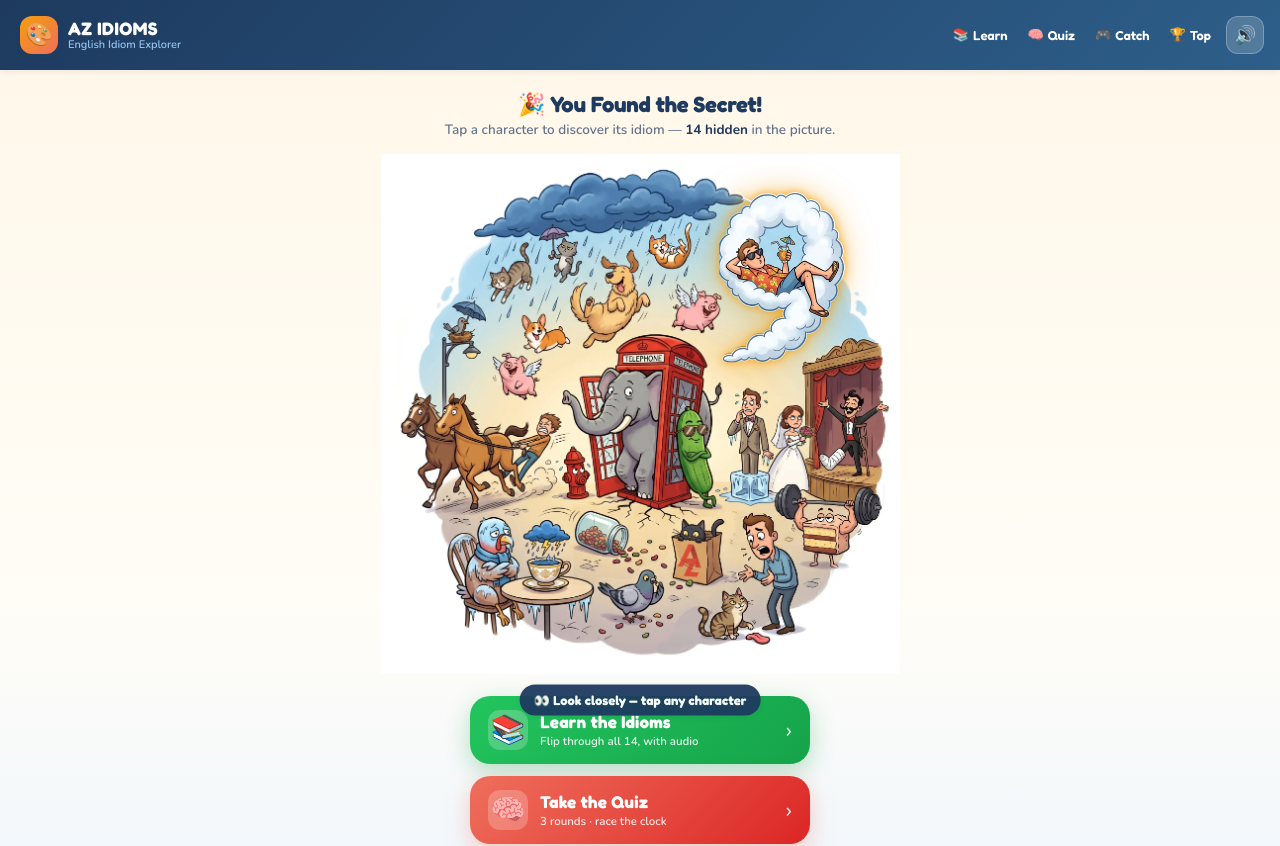
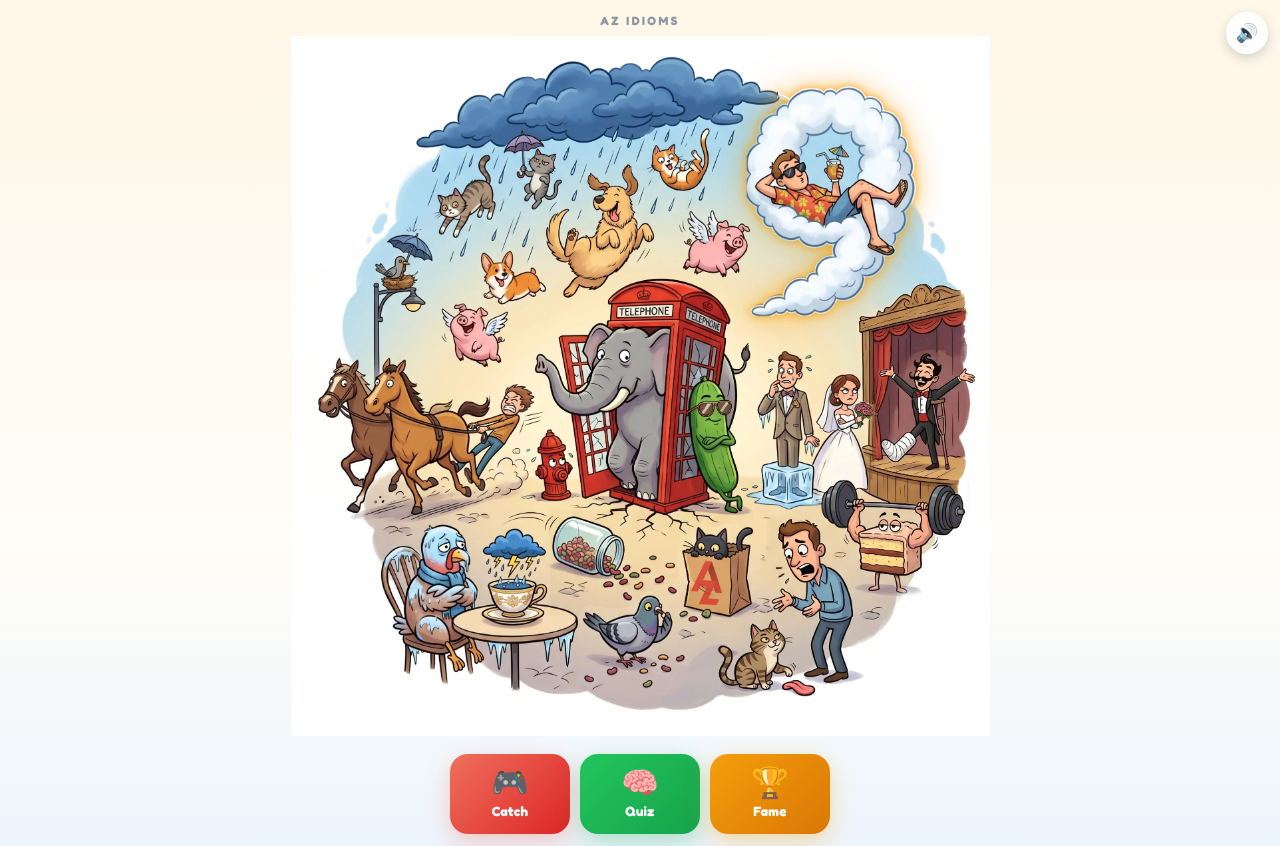
Before and after one commit to adamdmowski/az-idioms, a React (Vite) app: page / in a window 1280 px wide. Shown: the top 846 px of the page. Built offline with nearby package versions, Linux system fonts and the light colour scheme.

Commit message:
UI cleanup: remove nav clutter, illustration-first landing, compact icon buttons

```diff
--- a/src/App.jsx
+++ b/src/App.jsx
@@ -239,125 +239,15 @@ function formatTime(ms) {
 
 // ─── Sub-components ──────────────────────────
 
-function Header({ page, onNav, muted, onToggleMute }) {
-  return (
-    <header style={{
-      background: "linear-gradient(135deg, var(--color-ink) 0%, var(--color-ink-soft) 100%)",
-      padding: "12px 16px",
-      display: "flex",
-      alignItems: "center",
-      justifyContent: "space-between",
-      gap: 8,
-      position: "sticky",
-      top: 0,
-      zIndex: 50,
-      boxShadow: "var(--shadow-sm)",
-    }}>
-      <button
-        onClick={() => onNav("landing")}
-        aria-label="Back to home"
-        style={{
-          background: "transparent", border: "none", cursor: "pointer",
-          display: "flex", alignItems: "center", gap: 10, padding: 4,
-        }}
-      >
-        <span
-          aria-hidden="true"
-          style={{
-            display: "inline-flex", alignItems: "center", justifyContent: "center",
-            width: 38, height: 38, borderRadius: 12,
-            background: "linear-gradient(135deg, var(--color-sun), var(--color-coral))",
-            fontSize: 22, lineHeight: 1, boxShadow: "var(--shadow-sm)",
-          }}
-        >🎨</span>
-        <span style={{ textAlign: "left", lineHeight: 1.1 }}>
-          <span style={{
-            display: "block", color: "#fff", fontFamily: "var(--font-display)",
-            fontWeight: 700, fontSize: 18, letterSpacing: "0.5px",
-          }}>AZ IDIOMS</span>
-          <span className="az-nav-logo-sub" style={{ display: "block", color: "var(--color-ink-line)", fontSize: 11, fontWeight: 600 }}>
-            English Idiom Explorer
-          </span>
-        </span>
-      </button>
-
-      <nav style={{
-        display: "flex",
-        alignItems: "center",
-        flexWrap: "wrap",
-        justifyContent: "flex-end",
-        gap: 2,
-      }}>
-        {[
-          { p: "learn", label: "Learn", icon: "📚" },
-          { p: "quiz-name", label: "Quiz", icon: "🧠" },
-          { p: "catch", label: "Catch", icon: "🎮" },
-          { p: "leaderboard", label: "Top", icon: "🏆" },
-        ].map(({ p, label, icon }) => {
-          const isActive = page === p || (p === "quiz-name" && page.startsWith("quiz"));
-          return (
-            <button
-              key={p}
-              onClick={() => onNav(p)}
-              className="az-tap"
-              aria-current={isActive ? "page" : undefined}
-              aria-label={label}
-              style={{
-                background: isActive ? "rgba(255,255,255,0.18)" : "transparent",
-                border: "none",
-                color: "#fff",
-                padding: "8px 9px",
-                borderRadius: 12,
-                cursor: "pointer",
-                fontSize: 13,
-                fontWeight: isActive ? 700 : 600,
-                display: "inline-flex", alignItems: "center", gap: 4,
-              }}
-            >
-              <span aria-hidden="true">{icon}</span>
-              <span className="az-nav-label" style={{ fontFamily: "var(--font-display)" }}>{label}</span>
-            </button>
-          );
-        })}
-        <button
-          onClick={onToggleMute}
-          aria-label={muted ? "Unmute sound" : "Mute sound"}
-          aria-pressed={muted}
-          title={muted ? "Sound off — tap to enable" : "Sound on — tap to mute"}
-          className="az-tap"
-          style={{
-            marginLeft: 4,
-            background: muted ? "rgba(239, 111, 92, 0.25)" : "rgba(255,255,255,0.18)",
-            border: muted ? "1px solid rgba(239, 111, 92, 0.6)" : "1px solid rgba(255,255,255,0.25)",
-            color: "#fff", cursor: "pointer",
-            width: 38, height: 38, borderRadius: 12,
-            display: "inline-flex", alignItems: "center", justifyContent: "center",
-            fontSize: 18,
-          }}
-        >
-          <span aria-hidden="true">{muted ? "🔇" : "🔊"}</span>
-        </button>
-      </nav>
-    </header>
-  );
-}
-
 function Landing({ onNav, onZone, cutouts, isModalOpen }) {
-  const buttons = [
-    { p: "learn",        icon: "📚", label: "Learn the Idioms", sub: "Flip through all 14, with audio",
+  const iconButtons = [
+    { p: "catch",       icon: "🎮", label: "Catch",
+      gradient: "linear-gradient(135deg, #EF6F5C, #DC2626)", shadow: "var(--shadow-glow-coral)" },
+    { p: "quiz-name",   icon: "🧠", label: "Quiz",
       gradient: "linear-gradient(135deg, #22C55E, #16A34A)", shadow: "var(--shadow-glow-leaf)" },
-    { p: "quiz-name",    icon: "🧠", label: "Take the Quiz",    sub: "3 rounds · race the clock",
-      gradient: "linear-gradient(135deg, #EF6F5C, #DC2626)", shadow: "var(--shadow-glow-coral)" },
-    { p: "leaderboard",  icon: "🏆", label: "Wall of Fame",     sub: "See the top idiom masters",
+    { p: "leaderboard", icon: "🏆", label: "Fame",
       gradient: "linear-gradient(135deg, #F59E0B, #D97706)", shadow: "var(--shadow-glow-sun)" },
   ];
-
-  // Title shrinks from celebratory to compact after the entrance
-  const [titleBig, setTitleBig] = useState(true);
-  useEffect(() => {
-    const t = setTimeout(() => setTitleBig(false), 2200);
-    return () => clearTimeout(t);
-  }, []);
 
   // Debug calibration mode — append ?debug=zones to URL
   const debug = typeof window !== "undefined"
@@ -426,58 +316,37 @@ function Landing({ onNav, onZone, cutouts, isModalOpen }) {
   // Dim base illustration whenever an explicit interaction is happening.
   const dimBase = hoveredId != null || tappedId != null;
 
-  const activeIdiom = (() => {
-    const id = tappedId ?? hoveredId;
-    if (id == null) return null;
-    return cutouts.find((c) => c.id === id)?.idiom ?? null;
-  })();
-
   return (
     <main
       className="az-fade-in"
       style={{
         textAlign: "center",
-        padding: "20px 14px 40px",
-        maxWidth: 560,
+        padding: "12px 10px 28px",
+        maxWidth: 760,
         margin: "0 auto",
       }}
     >
-      <h1
-        style={{
+      {/* Tiny wordmark — branding without dominance */}
+      <div style={{
         fontFamily: "var(--font-display)",
-          fontSize: titleBig ? "clamp(28px, 8vw, 40px)" : "clamp(18px, 4.6vw, 22px)",
+        fontSize: 12,
         fontWeight: 700,
         color: "var(--color-ink)",
-          margin: titleBig ? "6px 0 8px" : "2px 0 4px",
-          transition: "font-size 700ms var(--ease-spring), margin 700ms var(--ease-out)",
-          lineHeight: 1.1,
-        }}
-      >
-        <span className="az-pop-in" style={{ display: "inline-block" }}>
-          🎉 You Found the Secret!
-        </span>
-      </h1>
-      <p
-        style={{
-          color: "var(--color-muted)",
-          fontSize: 13.5,
-          maxWidth: 420,
-          margin: "0 auto 14px",
-          lineHeight: 1.5,
-          fontWeight: 600,
-        }}
-      >
-        Tap a character to discover its idiom — <strong style={{ color: "var(--color-ink)" }}>14 hidden</strong> in the picture.
-      </p>
+        letterSpacing: "2.5px",
+        opacity: 0.5,
+        marginBottom: 6,
+      }}>
+        AZ IDIOMS
+      </div>
 
       {/* The interactive illustration ─────────────────────────────────── */}
       <div
         style={{
           position: "relative",
           width: "100%",
-          maxWidth: "min(94vw, 520px)",
+          maxWidth: "min(95vw, 700px)",
           aspectRatio: "1 / 1",
-          margin: "0 auto 22px",
+          margin: "0 auto",
           touchAction: "manipulation",
         }}
       >
@@ -577,87 +446,56 @@ function Landing({ onNav, onZone, cutouts, isModalOpen }) {
           );
         })}
 
-        {/* Hint bubble — shows idiom name when active, prompt otherwise */}
-        {!debug && cutouts.length > 0 && (
-          <div
-            aria-hidden="true"
-            style={{
-              position: "absolute",
-              left: "50%",
-              bottom: -10,
-              transform: "translate(-50%, 100%)",
-              background: activeIdiom ? "var(--color-sun-deep)" : "var(--color-ink)",
-              color: "#fff",
-              fontFamily: "var(--font-display)",
-              fontSize: 13,
-              fontWeight: 700,
-              padding: "6px 14px",
-              borderRadius: 999,
-              boxShadow: "var(--shadow-sm)",
-              whiteSpace: "nowrap",
-              opacity: 0.95,
-              pointerEvents: "none",
-              maxWidth: "92%",
-              overflow: "hidden",
-              textOverflow: "ellipsis",
-              transition: "background 180ms var(--ease-out)",
-            }}
-          >
-            {activeIdiom ? `${activeIdiom} →` : "👀 Look closely — tap any character"}
-          </div>
-        )}
       </div>
 
       {debug && (
-        <p style={{ fontSize: 11, color: "var(--color-muted)", margin: "0 auto 14px", maxWidth: 420 }}>
+        <p style={{ fontSize: 11, color: "var(--color-muted)", margin: "10px auto 0", maxWidth: 420 }}>
           🛠️ Debug mode. Edit <code>public/cutouts/manifest.json</code> and reload. Remove <code>?debug=zones</code> to exit.
         </p>
       )}
 
-      {/* CTA buttons ───────────────────────────────────────────────── */}
-      <div style={{ display: "flex", flexDirection: "column", gap: 12, maxWidth: 340, margin: "0 auto" }}>
-        {buttons.map(({ p, icon, label, sub, gradient, shadow }) => (
+      {/* Compact icon buttons — app-icon style */}
+      <div style={{
+        display: "grid",
+        gridTemplateColumns: "repeat(3, 1fr)",
+        gap: 10,
+        maxWidth: 380,
+        margin: "18px auto 0",
+      }}>
+        {iconButtons.map(({ p, icon, label, gradient, shadow }) => (
           <button
             key={p}
             onClick={() => onNav(p)}
             className="az-tap"
+            aria-label={label}
             style={{
               background: gradient,
               color: "#fff",
               border: "none",
-              padding: "14px 18px",
-              borderRadius: "var(--r-lg)",
+              borderRadius: 18,
+              padding: "10px 6px",
               cursor: "pointer",
               boxShadow: shadow,
-              display: "flex", alignItems: "center", gap: 12,
-              textAlign: "left",
-              minHeight: 62,
+              display: "flex",
+              flexDirection: "column",
+              alignItems: "center",
+              justifyContent: "center",
+              gap: 4,
+              minHeight: 80,
             }}
           >
-            <span aria-hidden="true" style={{
-              fontSize: 28, width: 40, height: 40, flexShrink: 0,
-              display: "inline-flex", alignItems: "center", justifyContent: "center",
-              background: "rgba(255,255,255,0.22)",
-              borderRadius: 12,
-            }}>{icon}</span>
-            <span style={{ flex: 1, lineHeight: 1.2 }}>
+            <span aria-hidden="true" style={{ fontSize: 30, lineHeight: 1 }}>{icon}</span>
             <span style={{
-                display: "block",
               fontFamily: "var(--font-display)",
-                fontSize: 17, fontWeight: 700, letterSpacing: "0.2px",
+              fontSize: 13.5,
+              fontWeight: 700,
+              letterSpacing: "0.2px",
             }}>{label}</span>
-              <span style={{
-                display: "block",
-                fontSize: 11.5, fontWeight: 600,
-                opacity: 0.88, marginTop: 2,
-              }}>{sub}</span>
-            </span>
-            <span aria-hidden="true" style={{ fontSize: 20, opacity: 0.9 }}>›</span>
           </button>
         ))}
       </div>
 
-      <p style={{ color: "var(--color-muted)", fontSize: 12, marginTop: 28, fontWeight: 600 }}>
+      <p style={{ color: "var(--color-muted)", fontSize: 11.5, marginTop: 22, fontWeight: 600 }}>
         AZ English School · Świdnik
       </p>
     </main>
@@ -1834,7 +1672,66 @@ export default function App() {
       minHeight: "100dvh",
       background: "linear-gradient(180deg, var(--color-cream) 0%, var(--color-paper) 60%, #EAF4FF 100%)",
     }}>
-      <Header page={page} onNav={handleNav} muted={muted} onToggleMute={toggleMute} />
+      {/* Floating mute toggle — always accessible, hidden by Catch's playing-phase
+          overlay (z-index 60) and the LearningWindow modal (z-index 100). */}
+      <button
+        onClick={toggleMute}
+        aria-label={muted ? "Unmute sound" : "Mute sound"}
+        aria-pressed={muted}
+        title={muted ? "Sound off — tap to enable" : "Sound on — tap to mute"}
+        className="az-tap"
+        style={{
+          position: "fixed",
+          top: "max(12px, env(safe-area-inset-top))",
+          right: "max(12px, env(safe-area-inset-right))",
+          width: 42, height: 42,
+          borderRadius: "50%",
+          background: muted ? "rgba(239, 111, 92, 0.95)" : "rgba(255, 255, 255, 0.85)",
+          backdropFilter: "blur(8px)",
+          WebkitBackdropFilter: "blur(8px)",
+          border: muted ? "1px solid rgba(239, 111, 92, 0.7)" : "1px solid rgba(255, 255, 255, 0.7)",
+          color: muted ? "#fff" : "var(--color-ink)",
+          fontSize: 18,
+          cursor: "pointer",
+          boxShadow: "0 4px 12px rgba(15, 23, 42, 0.18)",
+          zIndex: 40,
+          display: "inline-flex", alignItems: "center", justifyContent: "center",
+          WebkitTapHighlightColor: "transparent",
+        }}
+      >
+        <span aria-hidden="true">{muted ? "🔇" : "🔊"}</span>
+      </button>
+
+      {/* Floating Home button on non-landing pages — pairs with the mute toggle */}
+      {page !== "landing" && (
+        <button
+          onClick={() => handleNav("landing")}
+          aria-label="Back to home"
+          className="az-tap"
+          style={{
+            position: "fixed",
+            top: "max(12px, env(safe-area-inset-top))",
+            left: "max(12px, env(safe-area-inset-left))",
+            height: 42,
+            padding: "0 14px",
+            borderRadius: 999,
+            background: "rgba(255, 255, 255, 0.88)",
+            backdropFilter: "blur(8px)",
+            WebkitBackdropFilter: "blur(8px)",
+            border: "1px solid rgba(255, 255, 255, 0.7)",
+            color: "var(--color-ink)",
+            fontFamily: "var(--font-display)",
+            fontWeight: 700, fontSize: 14,
+            cursor: "pointer",
+            boxShadow: "0 4px 12px rgba(15, 23, 42, 0.18)",
+            zIndex: 40,
+            display: "inline-flex", alignItems: "center", gap: 6,
+            WebkitTapHighlightColor: "transparent",
+          }}
+        >
+          <span aria-hidden="true">←</span> Home
+        </button>
+      )}
 
       {page === "landing" && (
         <Landing
--- a/src/index.css
+++ b/src/index.css
@@ -118,12 +118,6 @@ button { font-family: inherit; }
   to   { opacity: 0; transform: translateY(28px) scale(0.97); }
 }
 
-/* On narrow screens, header nav collapses to icons + aria-label only */
-@media (max-width: 460px) {
-  .az-nav-label { display: none; }
-  .az-nav-logo-sub { display: none; }
-}
-
 /* ─── Catch game animations ─────────────── */
 @keyframes catch-pop-correct {
   0%   { transform: scale(1); filter: drop-shadow(0 0 0 transparent); }
```
Lines whose indentation alone changed are shown as unchanged.
